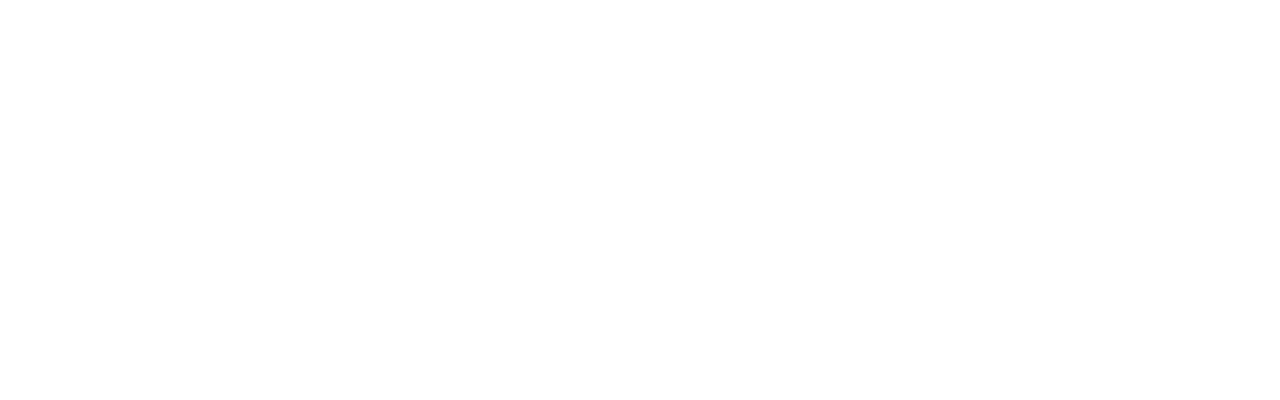
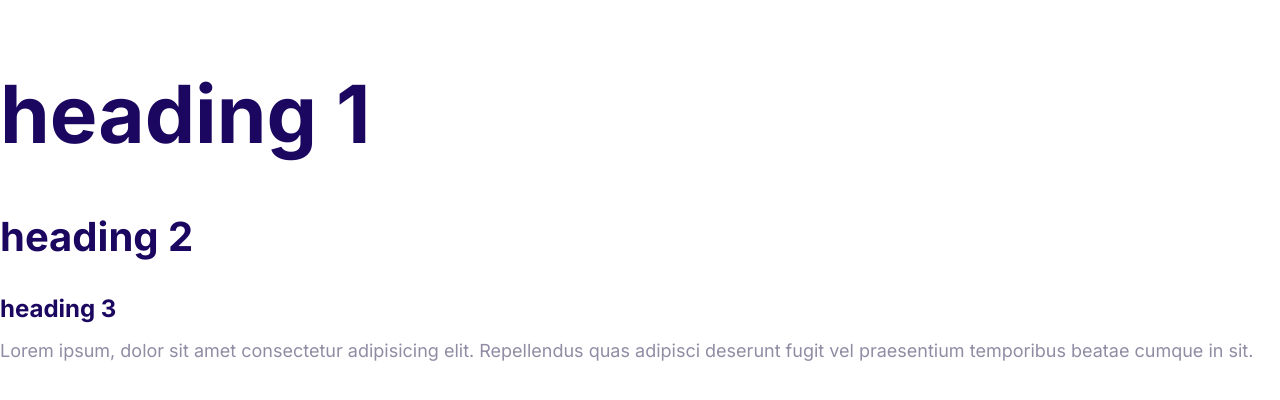
Before and after one commit to bela-codes/Moshify, a plain HTML site: page index.html in a window 1280 px wide. Drawn offline with Linux system fonts and the light colour scheme.

Commit message:
Define the styles for the fonts.

```diff
--- a/css/styles.css
+++ b/css/styles.css
@@ -5,3 +5,54 @@
     --color-headings: #1b0760;
     --color-body: #918ca4;
 }
+
+html {
+    font-size: 62.5%;
+}
+
+body {
+    font-family: Inter, Arial, Helvetica, sans-serif;
+    font-size: 2.4rem;
+    line-height: 1.5;
+    color: var(--color-body);
+}
+
+h1, h2, h3{
+    color: var(--color-headings);
+    margin-bottom: 1rem;
+}
+
+h1 {
+    font-size: 7rem;
+}
+
+h2 {
+    font-size: 4rem;
+}
+
+h3 {
+    font-size: 3rem;
+    margin-bottom: 1rem;
+}
+
+p{
+    margin-top: 0;
+}
+
+@media screen and (min-width: 1024px) {
+    body {
+        font-size: 1.8rem;
+    }
+
+    h1 {
+        font-size: 8rem;
+    }
+
+    h2 {
+        font-size: 4rem;
+    }
+
+    h3 {
+        font-size: 2.4rem;
+    }
+}
--- a/index.html
+++ b/index.html
@@ -4,10 +4,14 @@
     <meta charset="UTF-8">
     <meta name="viewport" content="width=device-width, initial-scale=1.0">
     <title>Document</title>
+    <link href="https://fonts.googleapis.com/css2?family=Inter:wght@400;700&display=swap" rel="stylesheet">
     <link rel="stylesheet" href="css/normalize.css">
     <link rel="stylesheet" href="css/styles.css">
 </head>
 <body>
-
+    <h1>heading 1</h1>
+    <h2>heading 2</h2>
+    <h3>heading 3</h3>
+    <p>Lorem ipsum, dolor sit amet consectetur adipisicing elit. Repellendus quas adipisci deserunt fugit vel praesentium temporibus beatae cumque in sit.</p>
 </body>
 </html>
```
